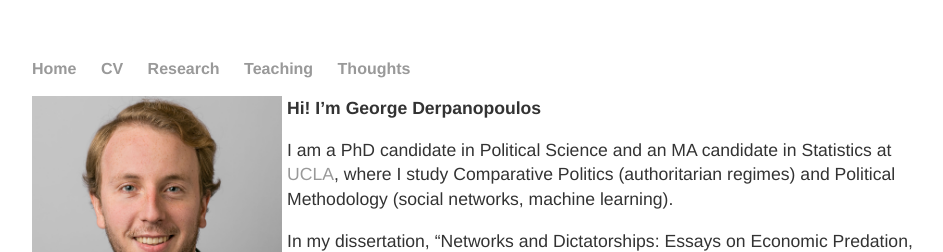
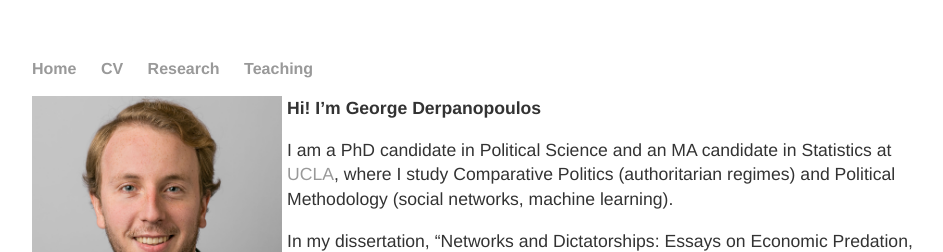
Before and after one commit to georgederpa/georgederpa, a Jekyll site: the page built from index.md, in a window 1280 px wide. Shown: the top 252 px of the page, without its empty margins (160-1103 px from the left). Built offline with Jekyll 4.4.1, drawn with Linux system fonts in a browser that asks for light colours; our own code applies the rules of GitHub Pages for plain Markdown files.

Commit message:
remove thoughts section

```diff
--- a/_layouts/default.html
+++ b/_layouts/default.html
@@ -15,7 +15,6 @@
 	        		<li><a href="/cv">CV</a></li>
 	        		<li><a href="/research">Research</a></li>
 				<li><a href="/teaching">Teaching</a></li>
-	        		<li><a href="/thoughts">Thoughts</a></li>
 	    		</ul>
 			</nav>
 			<div class="container">
```
